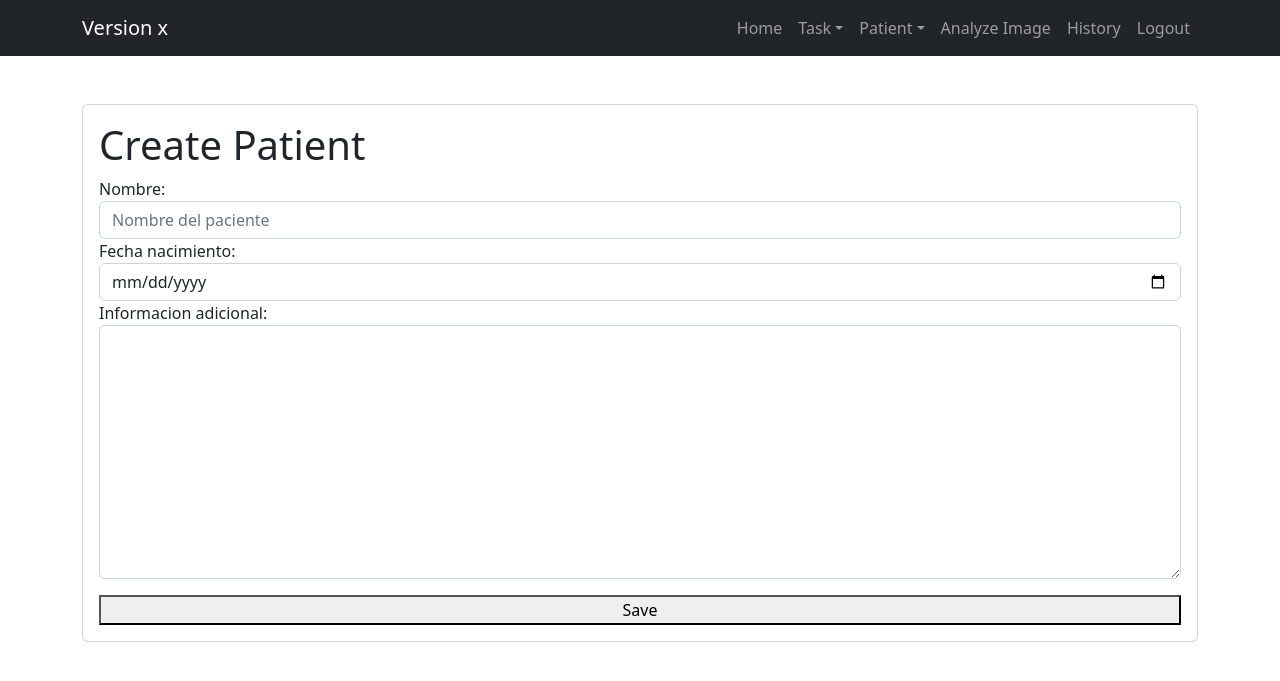
After one commit to jeffersondavila/Melasma-Detector, a Django app: page /create_patient/ in a window 1280 px wide. The commit adds this page. Shown: the top 681 px of the page. Run offline with Django 4.2, Linux system fonts and the light colour scheme; the visitor is signed in with stand-in values (Sample User, id 1).

Commit message:
[ADD] Se añaden nuevos componentes

```diff
--- a/djangocrud/urls.py
+++ b/djangocrud/urls.py
@@ -22,14 +22,25 @@ urlpatterns = [
     path('', views.home, name='home'),
     path('admin/', admin.site.urls),
     path('signup/', views.signup, name='signup'),
+
     path('tasks/', views.tasks, name='tasks'),
+    path('patients/', views.patients, name='patients'),
+
     path('tasks_completed/', views.tasks_completed, name='tasks_completed'),
     path('logout/', views.signout, name='logout'),
     path('signin/', views.signin, name='signin'),
+
     path('create_task/', views.create_task, name='create_task'),
+    path('create_patient/', views.create_patient, name='create_patient'),
+
     path('tasks/<int:task_id>', views.task_detail, name='task_detail'),
+    path('patients/<int:patient_id>', views.patient_detail, name='patient_detail'),
+
     path('taks/<int:task_id>/complete', views.complete_task, name='complete_task'),
+
     path('tasks/<int:task_id>/delete', views.delete_task, name='delete_task'),
+    path('patients/<int:patient_id>/delete', views.delete_patient, name='delete_patient'),
+
     path('analyze_image/', views.upload_image, name='analyze_image'),
     path('history/', views.analisis_history, name='history'),
 ]
--- a/tasks/forms.py
+++ b/tasks/forms.py
@@ -1,4 +1,4 @@
-from .models import Task
+from .models import Task, Paciente
 from django import forms
 from django.forms import ModelForm
 
@@ -14,3 +14,13 @@ class TaskForm(ModelForm):
 
 class ImageUploadForm(forms.Form):
     image = forms.ImageField()
+
+class PatientForm(ModelForm):
+    class Meta:
+        model = Paciente
+        fields = ['nombre', 'fecha_nacimiento', 'informacion_adicional']
+        widgets = {
+            'nombre': forms.TextInput(attrs={'class': 'form-control', 'placeholder': 'Nombre del paciente'}),
+            'informacion_adicional': forms.Textarea(attrs={'class': 'form-control'}),
+            'fecha_nacimiento': forms.DateInput(attrs={'class': 'form-control', 'type': 'date'}),
+        }
--- a/tasks/templates/_navbar.html
+++ b/tasks/templates/_navbar.html
@@ -32,6 +32,21 @@
             </li>
           </ul>
         </li>
+        <li class="nav-item dropdown">
+          <a class="nav-link dropdown-toggle" href="#" id="navbarDropdown" role="button" data-bs-toggle="dropdown"
+            aria-expanded="false">Patient</a>
+          <ul class="dropdown-menu dropdown-menu-dark" aria-labelledby="navbarDarkDropdownMenuLink">
+            <li class="nav-item">
+              <a href="{% url 'patients' %}" class="nav-link">Patients</a>
+            </li>
+            <li>
+              <hr class="dropdown-divider">
+            </li>
+            <li class="nav-item">
+              <a href="{% url 'create_patient' %}" class="nav-link">Create Patient</a>
+            </li>
+          </ul>
+        </li>
         <li class="nav-item">
           <a href="{% url 'analyze_image' %}" class="nav-link">Analyze Image</a>
         </li>
--- /dev/null
+++ b/tasks/templates/create_patient.html
@@ -0,0 +1,19 @@
+{% extends 'base.html' %}
+
+{% block content %}
+
+<main class="container">
+    <div class="row">
+        <div class="mt-5">
+            <form action="/create_patient/" method="POST" class="card card-body">
+                <h1>Create Patient</h1>
+                {{error}}
+                {% csrf_token %}
+                {{form}}
+                <button class="mt-3">Save</button>
+            </form>
+        </div>
+    </div>
+</main>
+
+{% endblock %}
--- a/tasks/views.py
+++ b/tasks/views.py
@@ -1,8 +1,8 @@
-from .models import Task, History
+from .models import Task, History, Paciente
 from django.utils import timezone
 from django.db import IntegrityError
 from django.contrib.auth.models import User
-from .forms import TaskForm, ImageUploadForm
+from .forms import TaskForm, ImageUploadForm, PatientForm
 from django.contrib.auth.decorators import login_required
 from django.contrib.auth import login, logout, authenticate
 from django.shortcuts import render, redirect, get_object_or_404
@@ -36,6 +36,10 @@ def tasks(request):
     tasks = Task.objects.filter(user=request.user, datecompleted__isnull=True)
     return render(request, 'tasks.html', {"tasks": tasks})
 
+def patients(request):
+    patients = Paciente.objects.filter(user=request.user)
+    return render(request, 'patients.html', {"patients": patients})
+
 @login_required
 def tasks_completed(request):
     tasks = Task.objects.filter(user=request.user, datecompleted__isnull=False).order_by('-datecompleted')
@@ -54,6 +58,20 @@ def create_task(request):
             return redirect('tasks')
         except ValueError:
             return render(request, 'create_task.html', {"form": TaskForm, "error": "Error creating task."})
+
+@login_required
+def create_patient(request):
+    if request.method == "GET":
+        return render(request, 'create_patient.html', {"form": PatientForm})
+    else:
+        try:
+            form = PatientForm(request.POST)
+            new_patient = form.save(commit=False)
+            new_patient.user = request.user
+            new_patient.save()
+            return redirect('patients')
+        except ValueError:
+            return render(request, 'create_patient.html', {"form": PatientForm, "error": "Error creating patient."})
 
 def home(request):
     return render(request, 'home.html')
@@ -90,6 +108,21 @@ def task_detail(request, task_id):
             return render(request, 'task_detail.html', {'task': task, 'form': form, 'error': 'Error updating task.'})
 
 @login_required
+def patient_detail(request, patient_id):
+    if request.method == 'GET':
+        patient = get_object_or_404(Paciente, pk=patient_id, user=request.user)
+        form = PatientForm(instance=patient)
+        return render(request, 'patient_detail.html', {'patient': patient, 'form': form})
+    else:
+        try:
+            patient = get_object_or_404(Paciente, pk=patient_id, user=request.user)
+            form = PatientForm(request.POST, instance=patient)
+            form.save()
+            return redirect('patients')
+        except ValueError:
+            return render(request, 'patient_detail.html', {'patient': patient, 'form': form, 'error': 'Error updating patient.'})
+
+@login_required
 def complete_task(request, task_id):
     task = get_object_or_404(Task, pk=task_id, user=request.user)
     if request.method == 'POST':
@@ -103,6 +136,13 @@ def delete_task(request, task_id):
     if request.method == 'POST':
         task.delete()
         return redirect('tasks')
+
+@login_required
+def delete_patient(request, patient_id):
+    patient = get_object_or_404(Paciente, pk=patient_id, user=request.user)
+    if request.method == 'POST':
+        patient.delete()
+        return redirect('patients')
 
 def load_and_prepare_image(img, target_size=(224, 224)):
     img_array = image.img_to_array(img)
```
Also changed, not shown: tasks/templates/patient_detail.html (added, +19 -0 lines), tasks/templates/patients.html (added, +20 -0 lines), tasks/templates/task_detail.html (+1 -6 lines), tasks/templates/create_task.html (indentation only).
